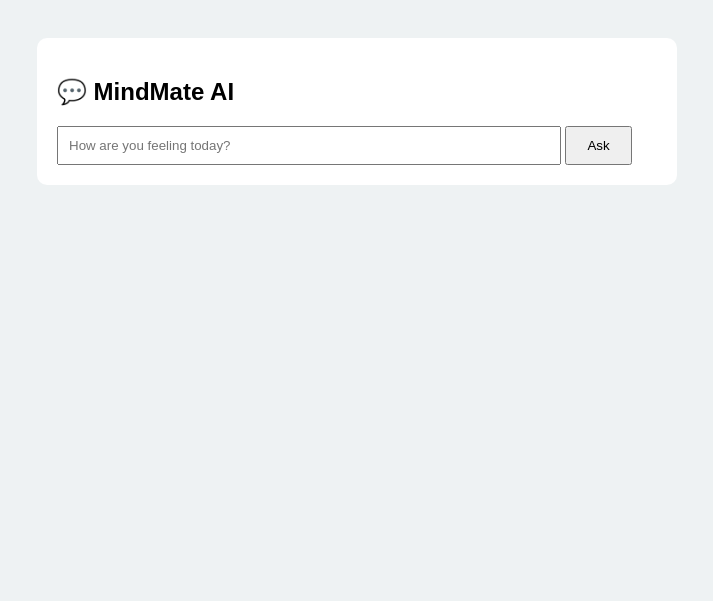
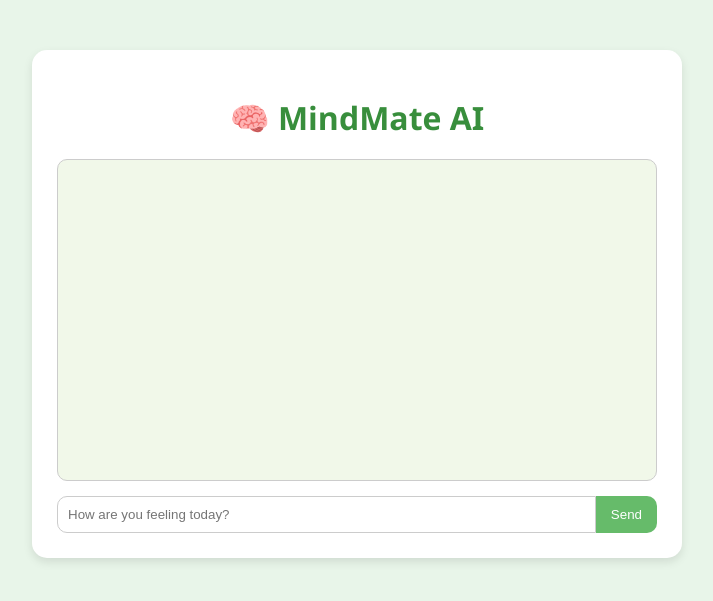
Before and after one commit to codewithsravanthi/MindMateAI, a Python web app: template templates/index.html in a window 1280 px wide. Shown: the top 601 px of the page, without its empty margins (283-996 px from the left). Run offline with Jinja, Linux system fonts and the light colour scheme; the template is opened without the code that fills it, so the values that code supplies are empty.

Commit message:
✨ Added beautiful UI and frontend design

```diff
--- /dev/null
+++ b/static/style.css
@@ -0,0 +1,74 @@
+body {
+  background: #e8f5e9;
+  font-family: 'Segoe UI', sans-serif;
+  margin: 0;
+  padding: 0;
+}
+
+.container {
+  max-width: 600px;
+  margin: 50px auto;
+  padding: 25px;
+  background: #ffffff;
+  border-radius: 15px;
+  box-shadow: 0 4px 10px rgba(0,0,0,0.1);
+}
+
+h1 {
+  text-align: center;
+  color: #388e3c;
+  margin-bottom: 20px;
+}
+
+.chat-box {
+  height: 300px;
+  overflow-y: auto;
+  padding: 10px;
+  border: 1px solid #ccc;
+  margin-bottom: 15px;
+  background-color: #f1f8e9;
+  border-radius: 10px;
+}
+
+.user-msg, .bot-msg {
+  margin-bottom: 10px;
+  padding: 8px 12px;
+  border-radius: 8px;
+  line-height: 1.5;
+}
+
+.user-msg {
+  background-color: #c8e6c9;
+  text-align: right;
+}
+
+.bot-msg {
+  background-color: #ffffff;
+  text-align: left;
+}
+
+form {
+  display: flex;
+}
+
+input[type="text"] {
+  flex: 1;
+  padding: 10px;
+  border: 1px solid #ccc;
+  border-radius: 10px 0 0 10px;
+  outline: none;
+}
+
+button {
+  padding: 10px 15px;
+  background-color: #66bb6a;
+  border: none;
+  color: white;
+  border-radius: 0 10px 10px 0;
+  cursor: pointer;
+  transition: background 0.3s ease;
+}
+
+button:hover {
+  background-color: #43a047;
+}
--- a/templates/index.html
+++ b/templates/index.html
@@ -1,29 +1,42 @@
 <!DOCTYPE html>
-<html>
+<html lang="en">
 <head>
-    <title>MindMate AI</title>
-    <style>
-        body { font-family: Arial; background: #eef2f3; padding: 30px; }
-        .container { max-width: 600px; margin: auto; background: white; padding: 20px; border-radius: 10px; }
-        input[type=text] { width: 80%; padding: 10px; }
-        input[type=submit] { padding: 10px 20px; }
-        .msg { margin-top: 20px; }
-    </style>
+  <meta charset="UTF-8" />
+  <meta name="viewport" content="width=device-width, initial-scale=1.0"/>
+  <title>MindMate AI</title>
+  <link rel="stylesheet" href="/static/style.css" />
 </head>
 <body>
-    <div class="container">
-        <h2>💬 MindMate AI</h2>
-        <form method="POST" action="/ask">
-            <input type="text" name="message" placeholder="How are you feeling today?" required>
-            <input type="submit" value="Ask">
-        </form>
+  <div class="container">
+    <h1>🧠 MindMate AI</h1>
+    <div class="chat-box" id="chat-box"></div>
+    <form id="chat-form">
+      <input type="text" id="message" placeholder="How are you feeling today?" required />
+      <button type="submit">Send</button>
+    </form>
+  </div>
 
-        {% if user_message %}
-        <div class="msg">
-            <strong>You:</strong> {{ user_message }}<br>
-            <strong>MindMate AI:</strong> {{ bot_message }}
-        </div>
-        {% endif %}
-    </div>
+  <script>
+    const form = document.getElementById("chat-form");
+    const chatBox = document.getElementById("chat-box");
+
+    form.addEventListener("submit", async (e) => {
+      e.preventDefault();
+      const input = document.getElementById("message");
+      const msg = input.value;
+      chatBox.innerHTML += `<div class="user-msg"><b>You:</b> ${msg}</div>`;
+      input.value = "";
+
+      const res = await fetch("/chat", {
+        method: "POST",
+        headers: { "Content-Type": "application/json" },
+        body: JSON.stringify({ message: msg })
+      });
+
+      const data = await res.json();
+      chatBox.innerHTML += `<div class="bot-msg"><b>MindMate:</b> ${data.reply}</div>`;
+      chatBox.scrollTop = chatBox.scrollHeight;
+    });
+  </script>
 </body>
 </html>
```
Also changed, not shown: app.py (+22 -0 lines).
